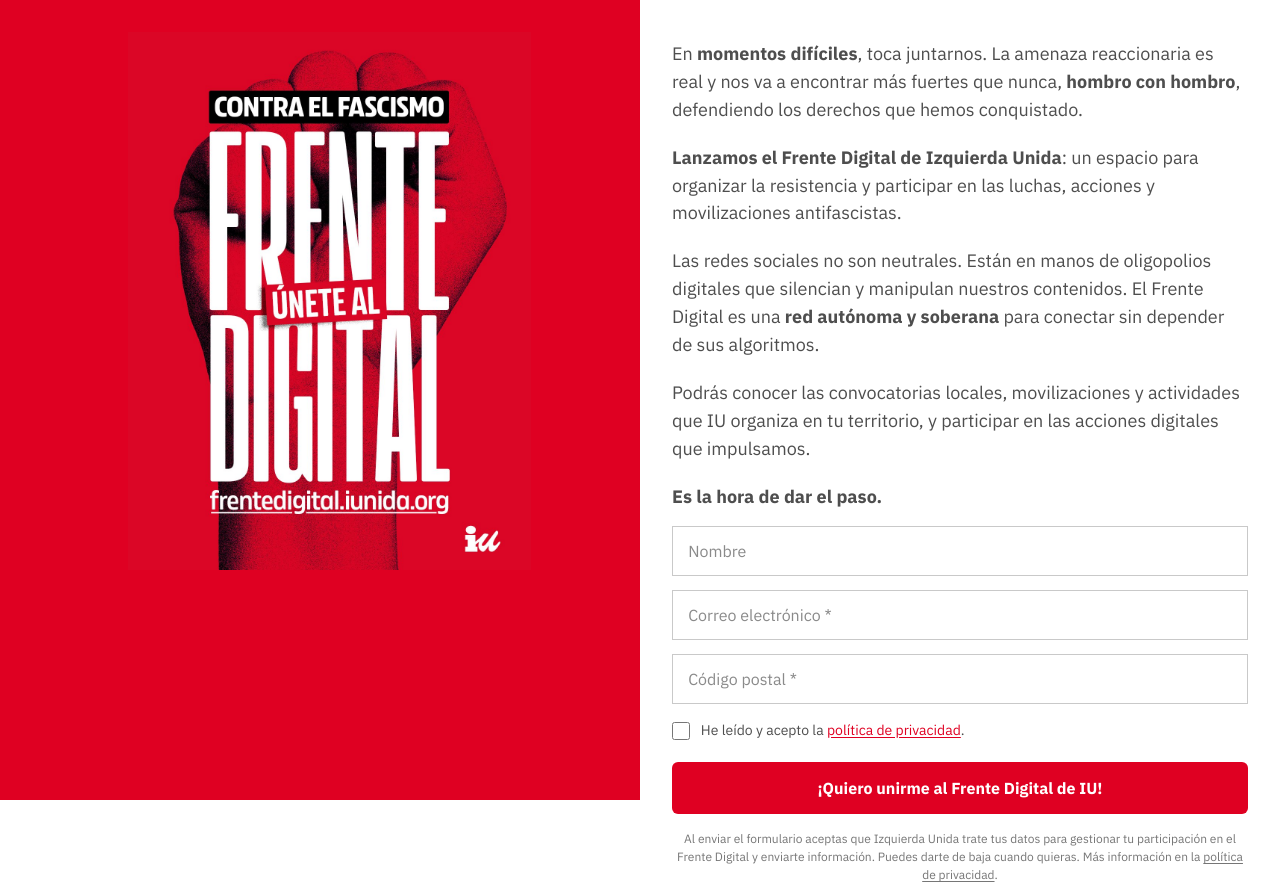
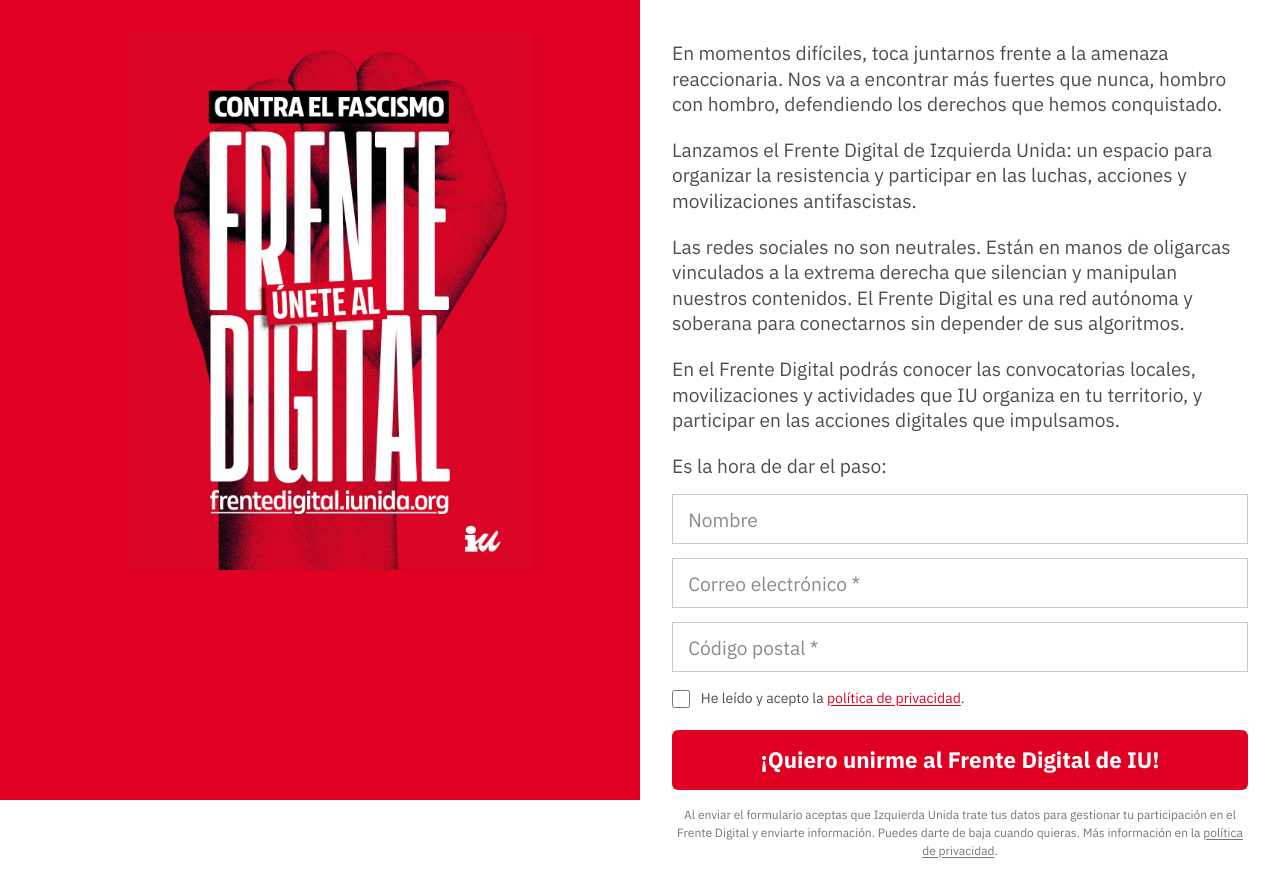
Before and after one commit to izquierdaunida/frentedigital, an Astro site: page / in a window 1280 px wide. Shown: the top 887 px of the page. Built offline with nearby package versions, Linux system fonts and the light colour scheme; Astro itself is replaced by a stand-in of ours.

Commit message:
Aumenta tipografía del texto y del formulario

```diff
--- a/public/llms.txt
+++ b/public/llms.txt
@@ -6,7 +6,7 @@
 
 El Frente Digital de Izquierda Unida es un espacio para organizar la resistencia y participar en las luchas, acciones y movilizaciones antifascistas. También permite conocer las convocatorias locales, movilizaciones y actividades que IU organiza en el territorio, y participar en las acciones digitales que impulsa.
 
-Las redes sociales no son neutrales: están en manos de oligopolios digitales que silencian y manipulan contenidos. Frente a ellos, el Frente Digital es una red autónoma y soberana para conectar sin depender de sus algoritmos.
+Las redes sociales no son neutrales: están en manos de oligarcas vinculados a la extrema derecha que silencian y manipulan contenidos. Frente a ellos, el Frente Digital es una red autónoma y soberana para conectarnos sin depender de sus algoritmos.
 
 ## Cómo participar
 
--- a/src/pages/index.astro
+++ b/src/pages/index.astro
@@ -30,27 +30,25 @@ const description = SITE.description;
       <div class="content">
         <div class="intro__body">
           <p>
-            En <strong>momentos difíciles</strong>, toca juntarnos. La amenaza reaccionaria es real
-            y nos va a encontrar más fuertes que nunca, <strong>hombro con hombro</strong>,
-            defendiendo los derechos que hemos conquistado.
+            En momentos difíciles, toca juntarnos frente a la amenaza reaccionaria. Nos va a
+            encontrar más fuertes que nunca, hombro con hombro, defendiendo los derechos que hemos
+            conquistado.
           </p>
           <p>
-            <strong>Lanzamos el Frente Digital de Izquierda Unida</strong>: un espacio para
-            organizar la resistencia y participar en las luchas, acciones y movilizaciones
-            antifascistas.
+            Lanzamos el Frente Digital de Izquierda Unida: un espacio para organizar la resistencia
+            y participar en las luchas, acciones y movilizaciones antifascistas.
           </p>
           <p>
-            Las redes sociales no son neutrales. Están en manos de oligopolios digitales que
-            silencian y manipulan nuestros contenidos. El Frente Digital es una{' '}
-            <strong>red autónoma y soberana</strong> para conectar sin depender de sus algoritmos.
+            Las redes sociales no son neutrales. Están en manos de oligarcas vinculados a la
+            extrema derecha que silencian y manipulan nuestros contenidos. El Frente Digital es una
+            red autónoma y soberana para conectarnos sin depender de sus algoritmos.
           </p>
           <p>
-            Podrás conocer las convocatorias locales, movilizaciones y actividades que IU organiza
-            en tu territorio, y participar en las acciones digitales que impulsamos.
+            En el Frente Digital podrás conocer las convocatorias locales, movilizaciones y
+            actividades que IU organiza en tu territorio, y participar en las acciones digitales que
+            impulsamos.
           </p>
-          <p>
-            <strong>Es la hora de dar el paso.</strong>
-          </p>
+          <p>Es la hora de dar el paso:</p>
         </div>
 
         <div class="form-block">
--- a/src/styles/global.css
+++ b/src/styles/global.css
@@ -155,8 +155,8 @@ input:focus-visible {
 
 .intro__body {
   margin-top: 0;
-  font-size: 1.125rem;
-  line-height: 1.55;
+  font-size: 1.2rem;
+  line-height: 1.6rem;
 }
 
 .intro__body p {
@@ -186,7 +186,7 @@ input:focus-visible {
   border-radius: 0;
   background: #fff;
   color: #333;
-  font-size: 1rem;
+  font-size: 1.2rem;
 }
 
 .field input::placeholder {
@@ -233,7 +233,7 @@ input:focus-visible {
   border-radius: 6px;
   background: var(--iu-red);
   color: #fff;
-  font-size: 1rem;
+  font-size: 1.4rem;
   font-weight: 700;
   line-height: 1.25;
   cursor: pointer;
@@ -529,10 +529,6 @@ input:focus-visible {
     width: min(100% - 2rem, 1160px);
   }
 
-  .intro__body {
-    font-size: 1.0625rem;
-  }
-
   .channels {
     grid-template-columns: minmax(0, 1fr);
   }
```
